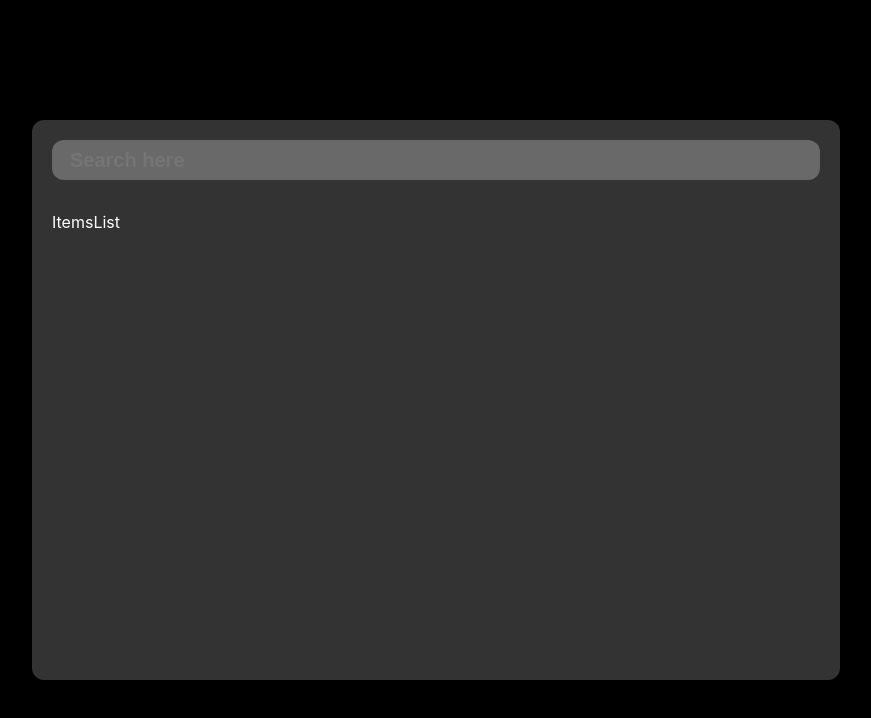
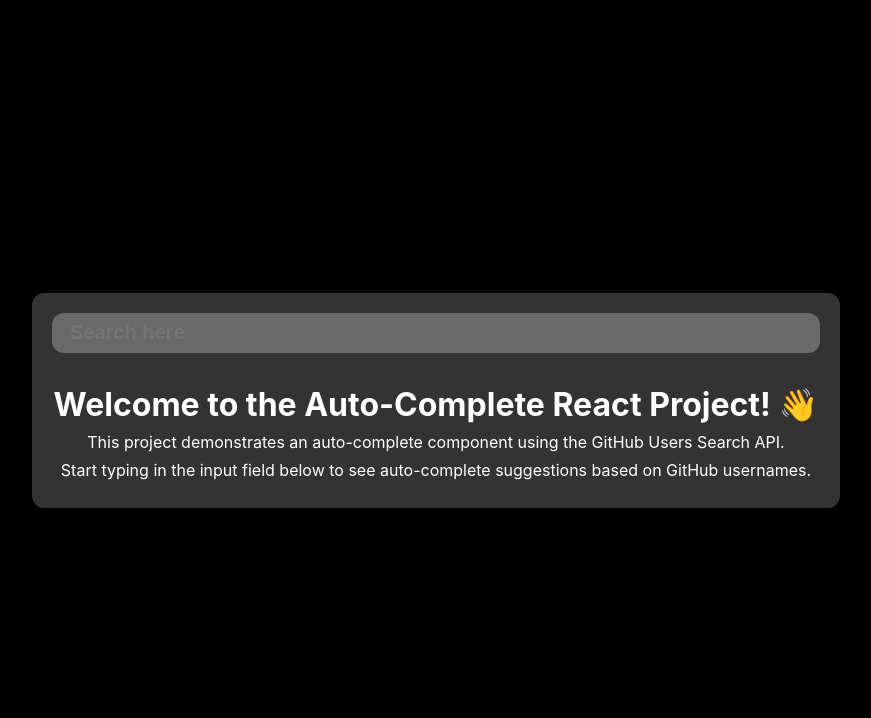
Before and after one commit to TaronVardanyan/Deel-Autocomplete, a React (Create React App) app: page / in a window 1280 px wide. Shown: the top 718 px of the page, without its empty margins (204-1075 px from the left). Built offline with nearby package versions, Linux system fonts and the light colour scheme.

Commit message:
add style updates and created request feature

```diff
--- a/src/App.css
+++ b/src/App.css
@@ -1,6 +1,8 @@
 .App {
   width: 60%;
-  min-height: 65dvh;
+  height: 100%;
+  min-height: 20dvh;
+  max-height: 50dvh;
   display: flex;
   justify-content: flex-start;
   align-items: flex-start;
--- a/src/App.tsx
+++ b/src/App.tsx
@@ -1,12 +1,37 @@
 import { lazy, useState } from 'react';
-import { AutoCompleteInput } from './components';
+import { Welcome } from './components';
+import { BASE_URL, AccountI } from './utils';
 import './App.css';
 
 const ItemsList = lazy(() => import('./components/ItemsList'));
+const AutoCompleteInput = lazy(() => import('./components/AutoCompleteInput'));
 
 function App() {
   //setting loading state for client interface response visibility
   const [isLoading, setLoadingState] = useState(false);
+  //list of accounts matchet with search value
+  const [accounts, setAccountsData] = useState<AccountI[] | null>(null);
+
+  const handleFetch = async (username: string) => {
+    console.log(username, 6666);
+    try {
+      const response = await fetch(BASE_URL + username);
+
+      if (!response.ok) {
+        throw new Error('Network response was not ok');
+      }
+
+      const data = await response.json();
+      //turn off loading
+      setLoadingState(false);
+      // setting the response data
+      setAccountsData(data);
+    } catch (error) {
+      // Handle any errors that occur during the request
+      console.error('Error:', error);
+      setLoadingState(false);
+    }
+  };
 
   const handleUsername = (username: string) => {
     if (username?.length) {
@@ -14,6 +39,9 @@
 
       //set loading true on new username enter
       setLoadingState(true);
+
+      //call of fetch function to get all variants of usernames
+      handleFetch(username);
     } else {
       setLoadingState(false);
     }
@@ -22,7 +50,7 @@
   return (
     <div className="App">
       <AutoCompleteInput handleUsername={handleUsername} isLoading={isLoading} />
-      <ItemsList />
+      {accounts ? <ItemsList /> : <Welcome />}
     </div>
   );
 }
--- a/src/components/AutoCompleteInput/index.tsx
+++ b/src/components/AutoCompleteInput/index.tsx
@@ -22,7 +22,7 @@
   useEffect(() => {
     //detecting a change of input state and passing updated value to parent component with callback
     handleUsername(enteredValue);
-  }, [enteredValue, handleUsername]);
+  }, [enteredValue]);
 
   return (
     <div className="input-wrapper">
--- /dev/null
+++ b/src/components/Welcome/Welcome.css
@@ -0,0 +1,13 @@
+.welcome {
+  width: 100%;
+  display: flex;
+  justify-content: center;
+  align-items: center;
+  flex-direction: column;
+}
+
+.welcome > p,
+h1 {
+  text-align: center;
+  margin: 0 0 0.5rem 0;
+}
--- /dev/null
+++ b/src/components/Welcome/index.tsx
@@ -0,0 +1,16 @@
+import './Welcome.css';
+
+const Welcome = () => {
+  return (
+    <div className="welcome">
+      <h1>Welcome to the Auto-Complete React Project! 👋</h1>
+      <p>This project demonstrates an auto-complete component using the GitHub Users Search API.</p>
+      <p>
+        Start typing in the input field below to see auto-complete suggestions based on GitHub
+        usernames.
+      </p>
+    </div>
+  );
+};
+
+export default Welcome;
--- a/src/components/index.tsx
+++ b/src/components/index.tsx
@@ -1,3 +1,4 @@
 export { default as ErrorBoundary } from './ErrorBoundary';
 export { default as ItemsList } from './ItemsList';
 export { default as AutoCompleteInput } from './AutoCompleteInput';
+export { default as Welcome } from './Welcome';
--- a/src/icons/loadingIcon.tsx
+++ b/src/icons/loadingIcon.tsx
@@ -9,9 +9,9 @@
     <path
       d="M12 2.25V4.75M12 18V22M5.75 12H2.25M21.25 12H19.75M18.4571 18.4571L17.75 17.75M18.6642 5.41579L17.25 6.83M4.92157 19.0784L7.75 16.25M5.12868 5.20868L7.25 7.33"
       stroke="#000000"
-      stroke-width="2"
-      stroke-linecap="round"
-      stroke-linejoin="round"
+      strokeWidth="2"
+      strokeLinecap="round"
+      strokeLinejoin="round"
     />
   </svg>
 );
--- /dev/null
+++ b/src/utils.ts
@@ -0,0 +1,22 @@
+export const BASE_URL = 'https://api.github.com/search/users?q=';
+export interface AccountI {
+  avatar_url: string;
+  events_url: string;
+  followers_url: string;
+  following_url: string;
+  gists_url: string;
+  gravatar_id: string;
+  html_url: string;
+  id: number;
+  login: string;
+  node_id: string;
+  organizations_url: string;
+  received_events_url: string;
+  repos_url: string;
+  score: number;
+  site_admin: boolean;
+  starred_url: string;
+  subscriptions_url: string;
+  type: string;
+  url: string;
+}
```
